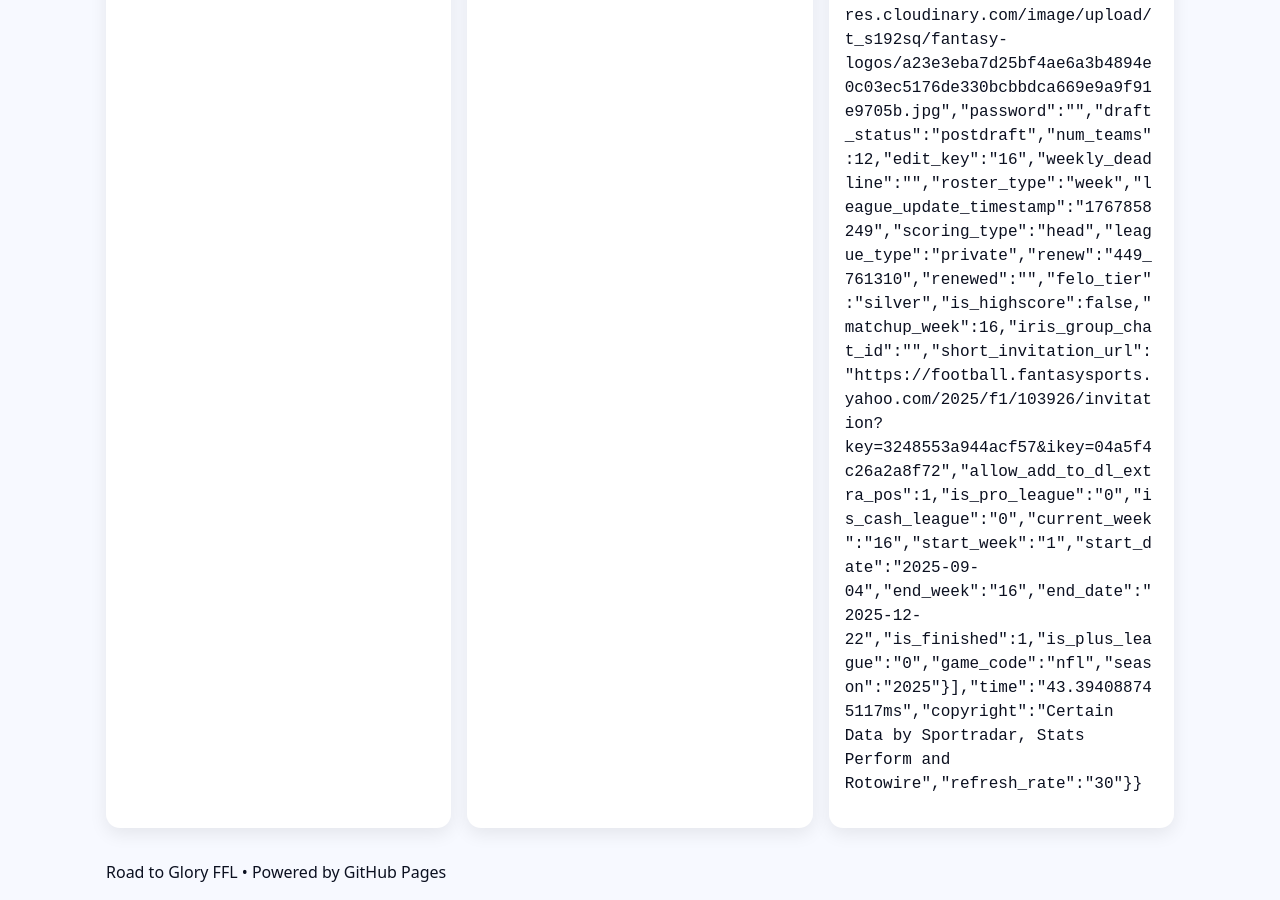
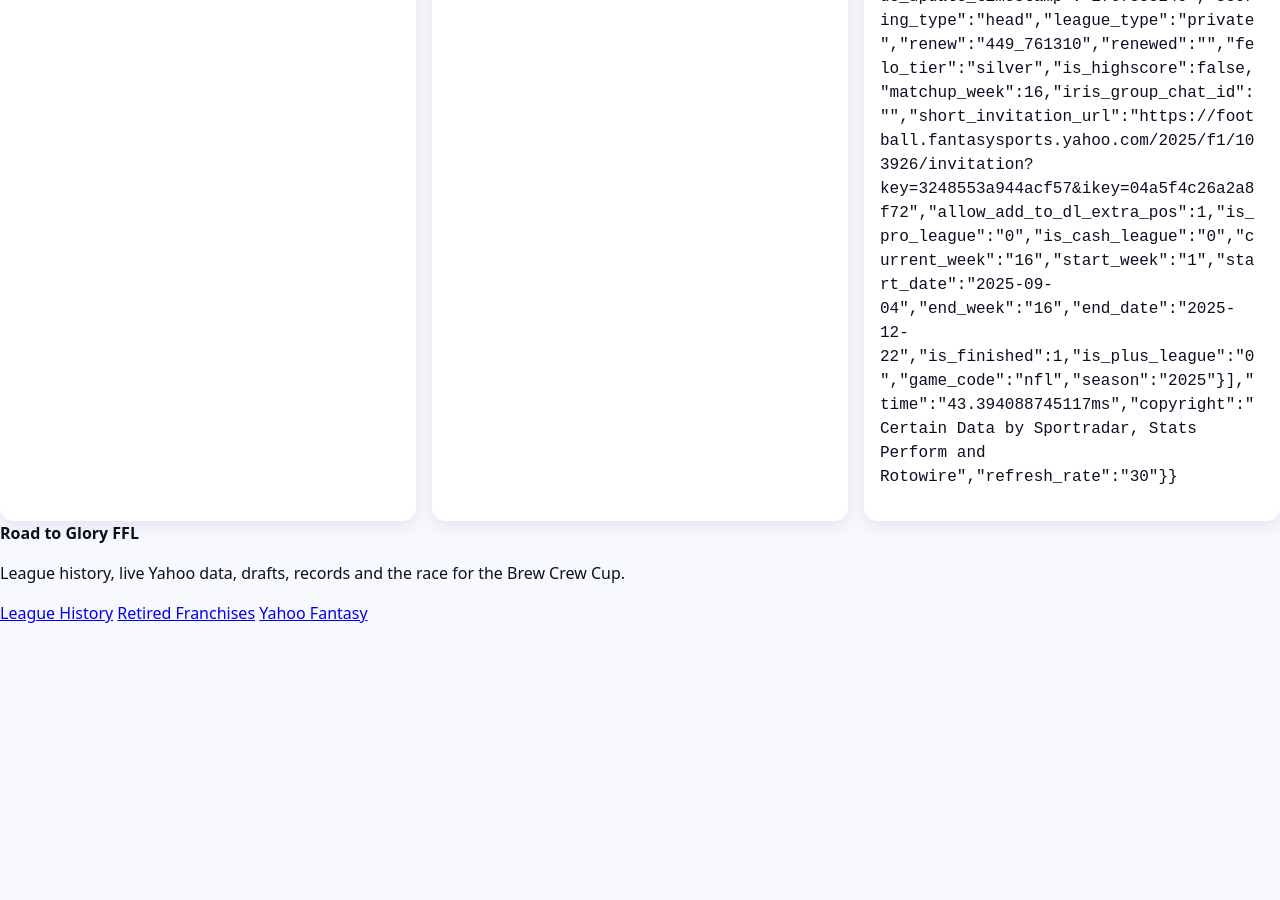
Before and after one commit to stringer56/fantasy-football-site, a Jekyll site: the page built from index.md, in a window 1280 px wide and 900 px high, scrolled down 948 px. Built offline with Jekyll 4.4.1, drawn with Linux system fonts in a browser that asks for light colours; after the commit the page ends 1573 px from its top, so only the background shows below that; some of the changed text lies outside the part shown.

Commit message:
Redesign global site layout

```diff
--- a/_layouts/default.html
+++ b/_layouts/default.html
@@ -1,33 +1,74 @@
 <!doctype html>
 <html lang="en">
 <head>
-  <meta charset="utf-8"/>
-  <meta name="viewport" content="width=device-width, initial-scale=1"/>
-  <title>{{ page.title }} | {{ site.title }}</title>
+  <meta charset="utf-8">
+  <meta name="viewport" content="width=device-width, initial-scale=1">
+  <meta name="theme-color" content="#071526">
+  <meta name="description" content="{{ page.description | default: site.description }}">
+  <title>{% if page.title and page.title != 'Home' %}{{ page.title }} | {% endif %}{{ site.title }}</title>
   <link rel="stylesheet" href="{{ '/assets/css/style.css' | relative_url }}">
 </head>
 <body>
+  <div class="top-strip">
+    <div class="shell top-strip-inner">
+      <span>ROAD TO GLORY FFL</span>
+      <a href="https://football.fantasysports.yahoo.com/f1/26455" target="_blank" rel="noopener">Open Yahoo League ↗</a>
+    </div>
+  </div>
+
   <header class="site-header">
-    <div class="wrap">
-      <h1 class="site-title"><a href="{{ '/' | relative_url }}">{{ site.title }}</a></h1>
-      <nav class="nav">
+    <div class="shell header-inner">
+      <a class="brand" href="{{ '/' | relative_url }}" aria-label="Road to Glory FFL home">
+        <span class="brand-mark">RTG</span>
+        <span class="brand-copy">
+          <strong>Road to Glory</strong>
+          <small>Fantasy Football League</small>
+        </span>
+      </a>
+
+      <button class="nav-toggle" type="button" aria-expanded="false" aria-controls="site-nav">Menu</button>
+      <nav class="site-nav" id="site-nav">
         <a href="{{ '/' | relative_url }}">Home</a>
-        <a href="{{ '/seasons/' | relative_url }}">Seasons</a>
-        <a href="{{ '/drafts/' | relative_url }}">Drafts</a>
+        <a href="{{ '/teams/' | relative_url }}">Teams</a>
+        <a href="{{ '/seasons/' | relative_url }}">History</a>
+        <a href="{{ '/drafts/' | relative_url }}">Draft</a>
         <a href="{{ '/cup/' | relative_url }}">Brew Crew Cup</a>
+        <a href="{{ '/records/' | relative_url }}">Records</a>
+        <a href="{{ '/votes/' | relative_url }}">League Votes</a>
         <a href="{{ '/rules/' | relative_url }}">Rules</a>
       </nav>
     </div>
   </header>
 
-  <main class="wrap">
+  <main>
     {{ content }}
   </main>
 
-  <footer class="site-footer"><div class="wrap">
-    Road to Glory FFL • Powered by GitHub Pages
-  </div></footer>
+  <footer class="site-footer">
+    <div class="shell footer-grid">
+      <div>
+        <strong>Road to Glory FFL</strong>
+        <p>League history, live Yahoo data, drafts, records and the race for the Brew Crew Cup.</p>
+      </div>
+      <div class="footer-links">
+        <a href="{{ '/seasons/' | relative_url }}">League History</a>
+        <a href="{{ '/retired/' | relative_url }}">Retired Franchises</a>
+        <a href="https://football.fantasysports.yahoo.com/f1/26455" target="_blank" rel="noopener">Yahoo Fantasy</a>
+      </div>
+    </div>
+  </footer>
 
+  <script>
+    const toggle = document.querySelector('.nav-toggle');
+    const nav = document.querySelector('#site-nav');
+    if (toggle && nav) {
+      toggle.addEventListener('click', () => {
+        const open = toggle.getAttribute('aria-expanded') === 'true';
+        toggle.setAttribute('aria-expanded', String(!open));
+        nav.classList.toggle('is-open');
+      });
+    }
+  </script>
   <script src="{{ '/assets/js/countdown.js' | relative_url }}"></script>
 </body>
 </html>
```
